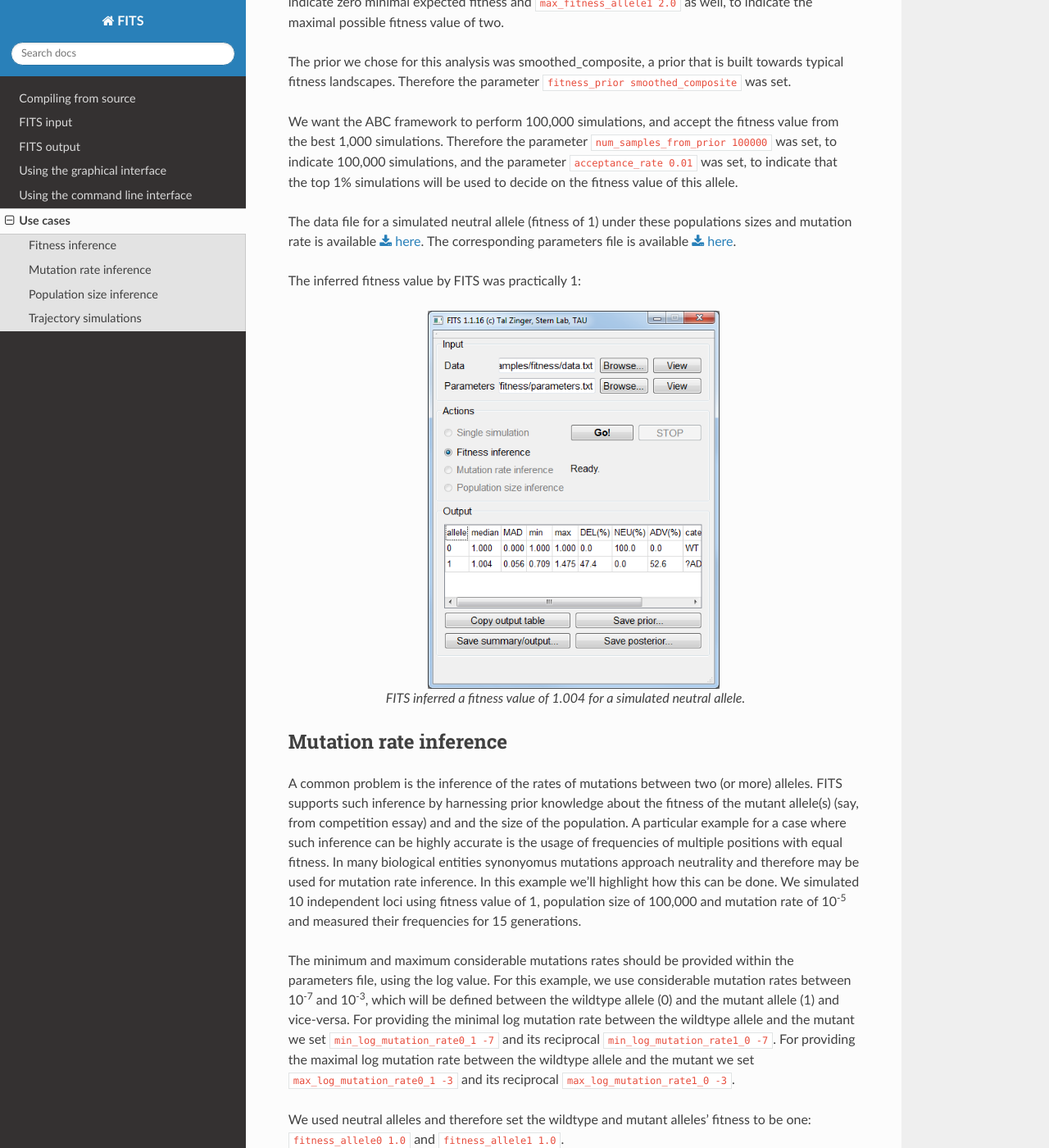
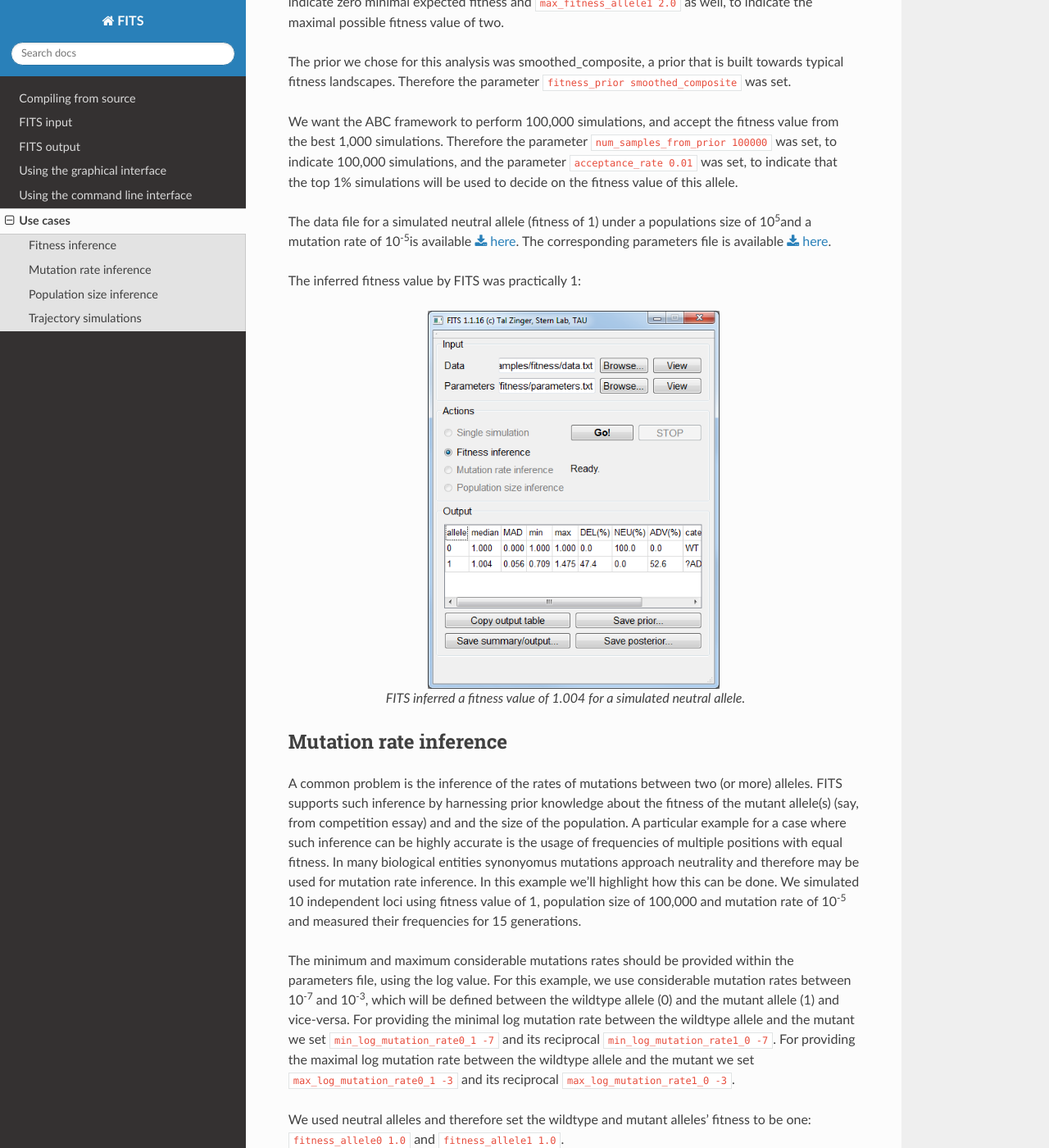
Before and after one commit to Stern-Lab/FITS, a Sphinx documentation site: the page built from docs/source/use_cases.rst, in a window 1280 px wide and 1400 px high, scrolled down 541 px. Shown: the whole window at 82% size. Built offline with Sphinx 7.4.7 and the Read the Docs theme 2.0.0, drawn with Linux system fonts in a browser that asks for light colours; formulas are drawn with MathJax 3; some of the changed text lies outside the part shown.

Commit message:
Update use_cases.rst

```diff
--- a/docs/source/use_cases.rst
+++ b/docs/source/use_cases.rst
@@ -22,7 +22,7 @@ Fitness inference
 | We want the ABC framework to perform 100,000 simulations, and accept the fitness value from the best 1,000 simulations.
   Therefore the parameter ``num_samples_from_prior 100000`` was set, to indicate 100,000 simulations, and the parameter ``acceptance_rate 0.01`` was set, to indicate that the top 1% simulations will be used to decide on the fitness value of this allele.
 
-The data file for a simulated neutral allele (fitness of 1) under these populations sizes and mutation rate is available :download:`here <examples/fitness/data.txt>`. The corresponding parameters file is available :download:`here <examples/fitness/parameters.txt>`.
+The data file for a simulated neutral allele (fitness of 1) under a populations size of 10\ :sup:`5`\ and a mutation rate of 10\ :sup:`-5`\ is available :download:`here <examples/fitness/data.txt>`. The corresponding parameters file is available :download:`here <examples/fitness/parameters.txt>`.
 
 The inferred fitness value by FITS was practically 1:
 
@@ -50,7 +50,7 @@ Mutation rate inference
 
 | We used neutral alleles and therefore set the wildtype and mutant alleles' fitness to be one: ``fitness_allele0 1.0`` and ``fitness_allele1 1.0``.
 
-The data file for a simulated neutral alleles (fitness of 1) under these populations sizes and mutation rate is available :download:`here <examples/mutation_rate/data.txt>`. The corresponding parameters file is available :download:`here <examples/mutation_rate/parameters.txt>`.
+The data file for simulated neutral alleles (fitness of 1) under a populations size of 10\ :sup:`5`\ and a mutation rate of 10\ :sup:`-5`\ is available :download:`here <examples/mutation_rate/data.txt>`. The corresponding parameters file is available :download:`here <examples/mutation_rate/parameters.txt>`.
 
 .. figure:: screens/mutation_rate_inferred.png
     :scale: 80%
```
